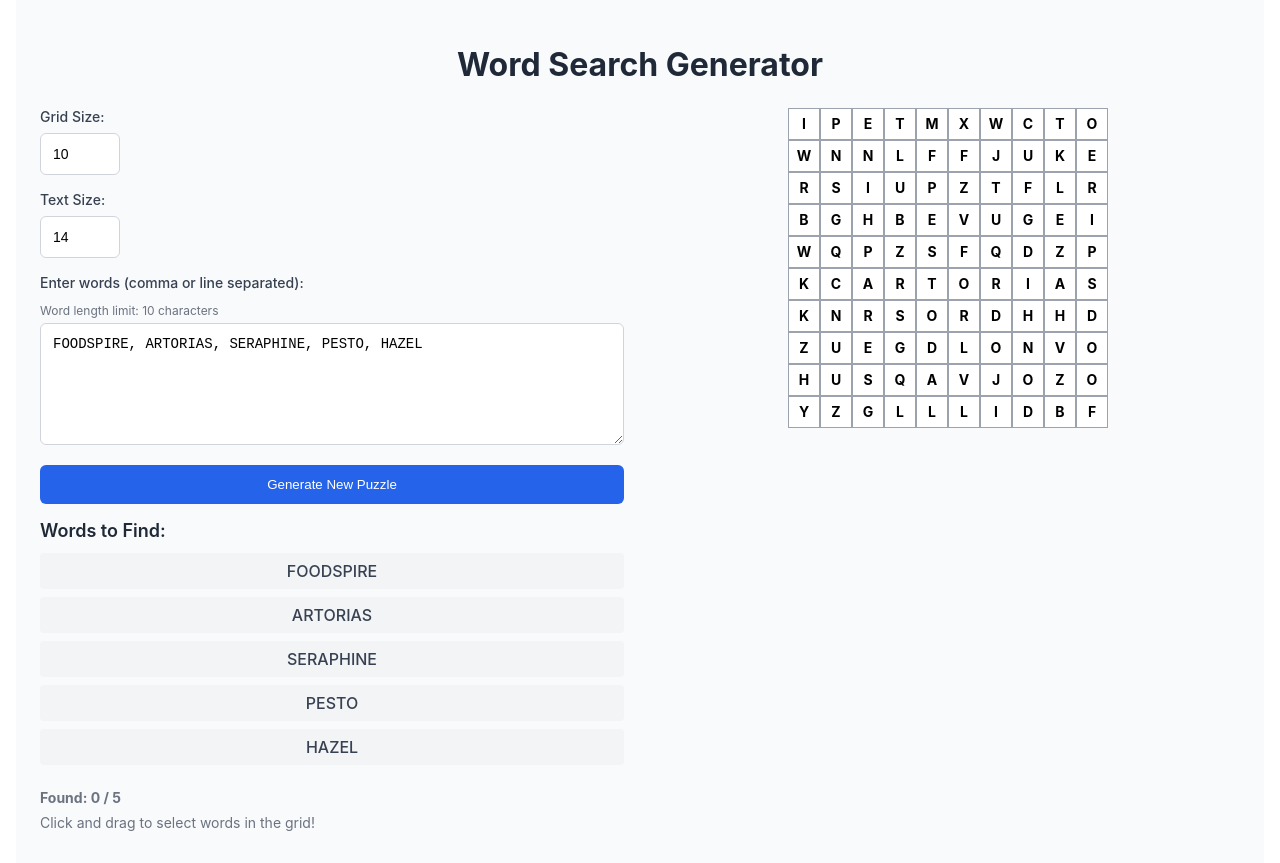
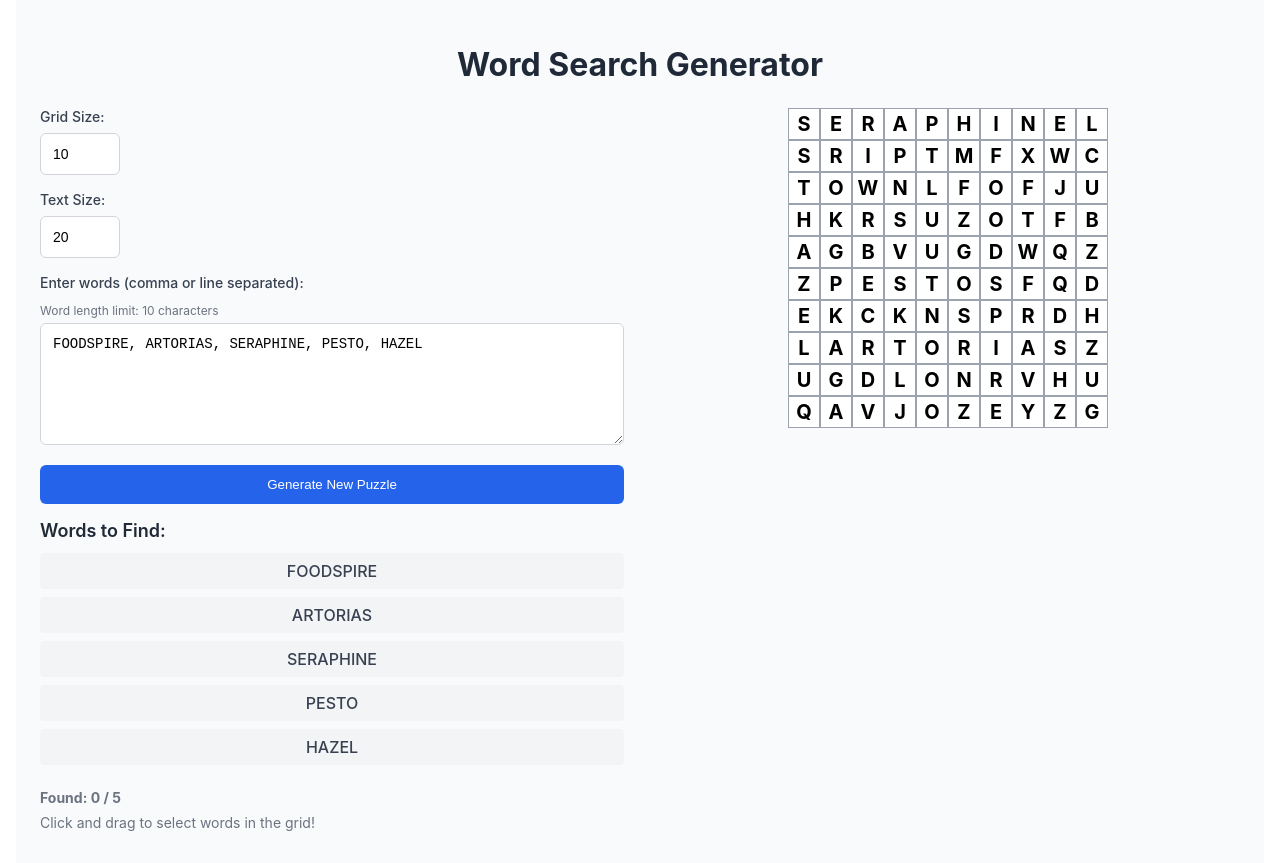
Before and after one commit to rdren0/coworkingwordsearch, a React (Create React App) app: page / in a window 1280 px wide. Built offline with nearby package versions, Linux system fonts and the light colour scheme.

Commit message:
order and text size

```diff
--- a/src/App.js
+++ b/src/App.js
@@ -4,8 +4,6 @@ import "./App.css";
 const DIRECTIONS = [
   [0, 1], // horizontal (left to right)
   [1, 0], // vertical (top to bottom)
-  [0, -1], // horizontal backwards (right to left)
-  [-1, 0], // vertical backwards (bottom to top)
 ];
 
 function App() {
@@ -20,7 +18,7 @@ function App() {
     "FOODSPIRE, ARTORIAS, SERAPHINE, PESTO, HAZEL"
   );
   const [gridSize, setGridSize] = useState(10);
-  const [textSize, setTextSize] = useState(14);
+  const [textSize, setTextSize] = useState(20);
   const [filteredWords, setFilteredWords] = useState([]);
   const [grid, setGrid] = useState([]);
   const [placedWords, setPlacedWords] = useState([]);
@@ -132,8 +130,16 @@ function App() {
       let placed = false;
       let attempts = 0;
 
-      // First, try to find intersection opportunities
-      const intersectionOps = findIntersectionOpportunities(newGrid, upperWord);
+      // Randomly decide whether to try intersections (40% chance)
+      const shouldTryIntersection =
+        Math.random() < 0.4 && newPlacedWords.length > 0;
+
+      if (shouldTryIntersection) {
+        // Try to find intersection opportunities first
+        const intersectionOps = findIntersectionOpportunities(
+          newGrid,
+          upperWord
+        );
 
         if (intersectionOps.length > 0) {
           // Randomly choose one of the intersection opportunities
@@ -153,9 +159,10 @@ function App() {
           });
           placed = true;
         }
+      }
 
-      // If no intersection found, try random placement
-      while (!placed && attempts < 200) {
+      // If no intersection attempted or found, try random placement
+      while (!placed && attempts < 150) {
         const direction =
           DIRECTIONS[Math.floor(Math.random() * DIRECTIONS.length)];
         const row = Math.floor(Math.random() * gridSize);
@@ -327,11 +334,11 @@ function App() {
             <input
               type="number"
               min="8"
-              max="24"
+              max="36"
               value={textSize}
               onChange={(e) =>
                 setTextSize(
-                  Math.max(8, Math.min(24, parseInt(e.target.value) || 14))
+                  Math.max(8, Math.min(36, parseInt(e.target.value) || 20))
                 )
               }
               className="text-size-input"
```
Lines whose indentation alone changed are shown as unchanged.
